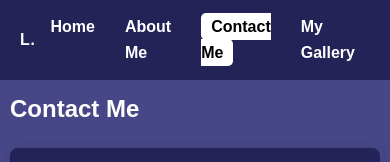
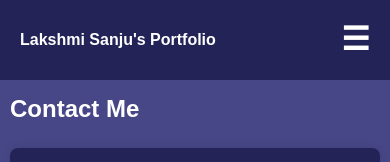
Before and after one commit to sanju-zemoso/portfolio_assignment, a plain HTML site: page contact.html in a window 390 px wide. Shown: the top 162 px of the page. Drawn offline with Linux system fonts and the light colour scheme.

Commit message:
Update contact.html

```diff
--- a/contact.html
+++ b/contact.html
@@ -30,15 +30,25 @@
 
         nav .left {
             font-size: 1.5rem;
+            white-space: nowrap;
+            overflow: hidden;
+            text-overflow: ellipsis;
+        }
+
+        nav .right {
+            display: flex;
+            align-items: center;
         }
 
         nav ul {
             display: flex;
             justify-content: center;
+            list-style: none;
+            margin: 0;
+            padding: 0;
         }
 
         nav ul li {
-            list-style: none;
             margin: 0 15px;
         }
 
@@ -57,6 +67,12 @@
             color: black;
             padding: 5px 10px;
             border-radius: 5px;
+        }
+
+        .menu-icon {
+            display: none;
+            font-size: 2rem;
+            cursor: pointer;
         }
 
         .container {
@@ -132,16 +148,25 @@
             .secondSection .box {
                 padding: 15px;
             }
-            .uls {
-                padding-left: 0;
+            nav .left {
+                font-size: 1rem;
             }
-            nav .left {
-                font-size: 1rem; /* Adjust font size as needed */
-                white-space: nowrap; /* Prevent text wrapping */
-                overflow: hidden; /* Hide overflow */
-                text-overflow: ellipsis; /* Show ellipsis for overflow */
+            nav ul {
+                display: none;
+                flex-direction: column;
+                position: absolute;
+                top: 80px;
+                right: 0;
+                background-color: rgb(35, 35, 87);
+                width: 100%;
+                text-align: right;
             }
-
+            nav ul li {
+                margin: 10px 0;
+            }
+            .menu-icon {
+                display: block;
+            }
         }
     </style>
 </head>
@@ -150,6 +175,7 @@
         <nav>
             <div class="left">Lakshmi Sanju's Portfolio</div>
             <div class="right">
+                <div class="menu-icon" onclick="toggleMenu()">☰</div>
                 <ul>
                     <li><a href="index.html">Home</a></li>
                     <li><a href="about.html">About Me</a></li>
@@ -174,7 +200,7 @@
                         <a href="https://www.linkedin.com/in/lakshmi-sanju-n-b71738284/" target="_blank">LinkedIn</a>
                     </li>
                     <li>
-                        <img src="mail-icon.webp" alt="Email">
+                        <img src="/mail-icon.webp" alt="Email">
                         <span>sanjunamburu30@gmail.com</span>
                     </li>
                     <li>
@@ -185,5 +211,16 @@
             </div>
         </section>
     </main>
+
+    <script>
+        function toggleMenu() {
+            const navLinks = document.querySelector('nav ul');
+            if (navLinks.style.display === 'flex') {
+                navLinks.style.display = 'none';
+            } else {
+                navLinks.style.display = 'flex';
+            }
+        }
+    </script>
 </body>
 </html>
```
